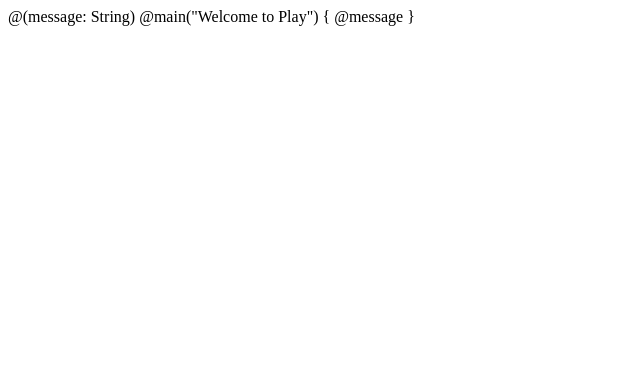
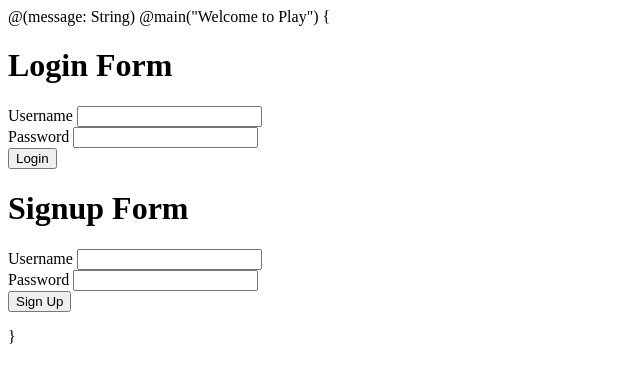
Before and after one commit to Yusef1000/HammerTime, a plain HTML site: page app/views/index.scala.html in a window 1280 px wide. Shown: the whole page, without its empty margins (0-640 px from the left). Drawn offline with Linux system fonts and the light colour scheme.

Commit message:
Add html forms for user login and signup.

```diff
--- a/app/views/index.scala.html
+++ b/app/views/index.scala.html
@@ -2,6 +2,30 @@
 
 @main("Welcome to Play") {
 
-    @message
+    <h1>Login Form</h1>
+    <form action="@routes.Application.login()" method="post">
+        <label for="username">Username</label>
+        <input type="text" name="username">
+        <br>
 
+        <label for="password">Password</label>
+        <input type="password" name="password">
+        <br>
+
+        <button>Login</button>
+    </form>
+
+
+    <h1>Signup Form</h1>
+    <form action="@routes.Application.signup()" method="post">
+        <label for="username">Username</label>
+        <input type="text" name="username">
+        <br>
+
+        <label for="password">Password</label>
+        <input type="password" name="password">
+        <br>
+
+        <button>Sign Up</button>
+    </form>
 }
```
